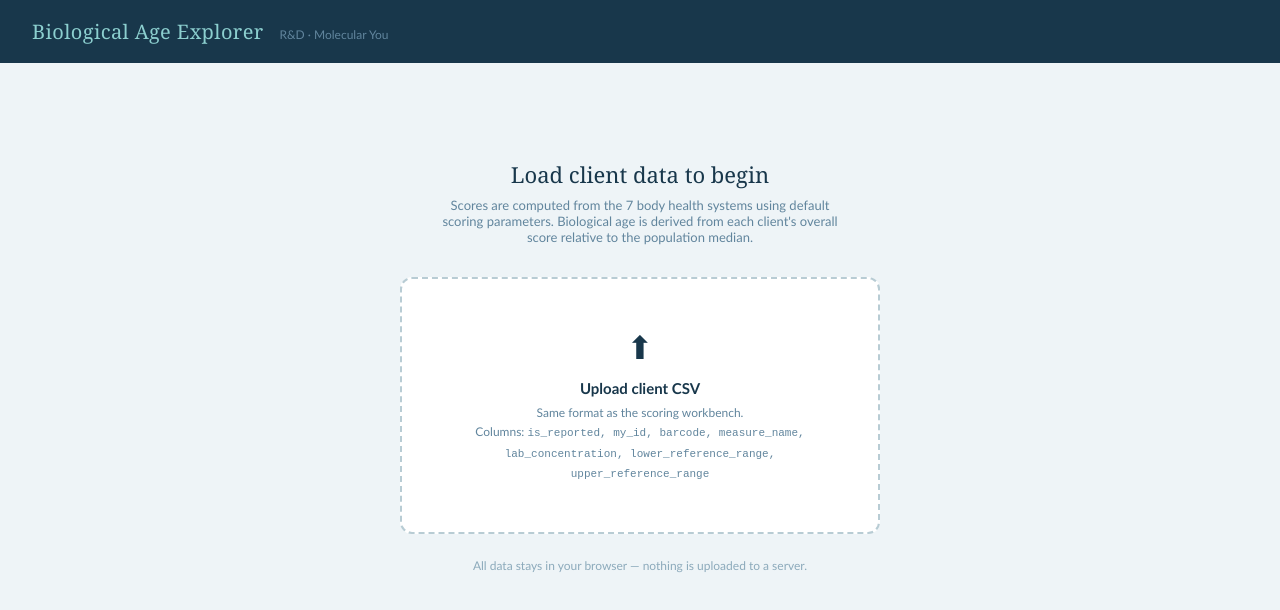
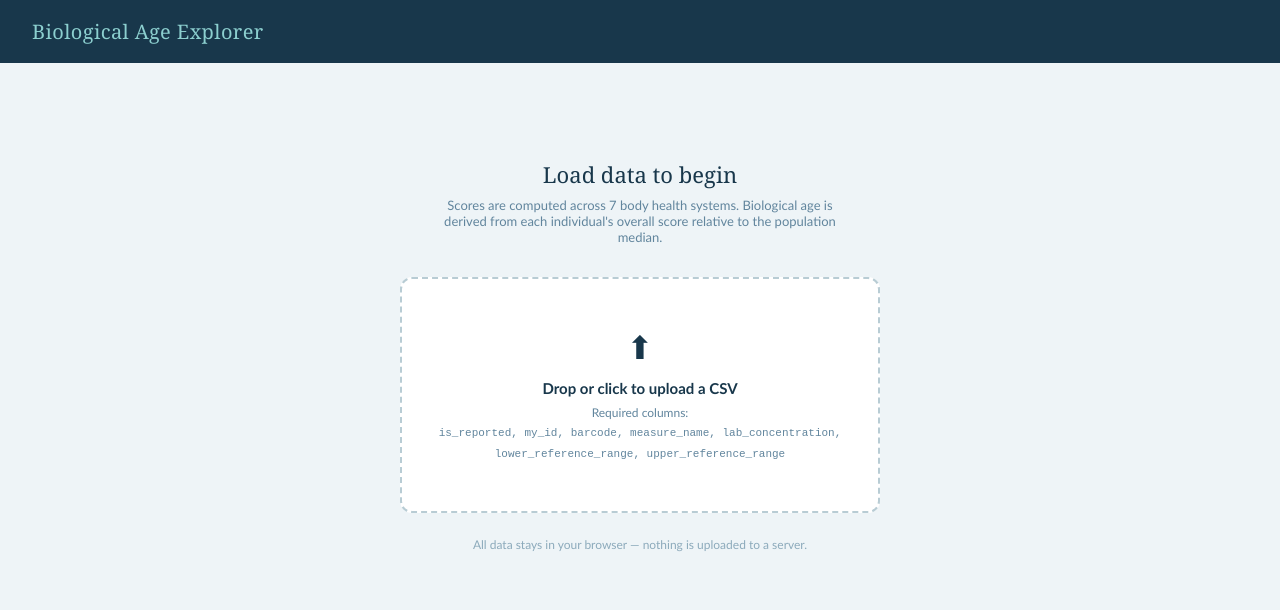
Before and after one commit to windyzn/bio-age-explorer, a React (Vite) app: page / in a window 1280 px wide. Shown: the top 610 px of the page. Built offline with nearby package versions, Linux system fonts and the light colour scheme.

Commit message:
Add GitHub Actions workflow for deployment and update UI text for clarity

```diff
--- a/src/App.jsx
+++ b/src/App.jsx
@@ -283,11 +283,11 @@ function UploadZone({ onFile }) {
         >
             <div style={{ fontSize: 32, marginBottom: 12 }}>⬆</div>
             <div style={{ fontSize: 15, fontWeight: 600, color: C.textPrimary, marginBottom: 6 }}>
-                Upload client CSV
+                Drop or click to upload a CSV
             </div>
             <div style={{ fontSize: 12, color: C.textMuted, lineHeight: 1.6 }}>
-                Same format as the scoring workbench.<br />
-                Columns: <code style={{ fontFamily: T.mono, fontSize: 11 }}>is_reported, my_id, barcode, measure_name, lab_concentration, lower_reference_range, upper_reference_range</code>
+                Required columns:<br />
+                <code style={{ fontFamily: T.mono, fontSize: 11 }}>is_reported, my_id, barcode, measure_name, lab_concentration, lower_reference_range, upper_reference_range</code>
             </div>
             <input ref={inputRef} type="file" accept=".csv" style={{ display: "none" }}
                 onChange={e => { const f = e.target.files[0]; if (f) onFile(f); }} />
@@ -345,11 +345,10 @@ export default function App() {
     return (
         <div style={{ minHeight: "100vh", background: "#EEF4F7" }}>
             {/* Header */}
-            <div style={{ background: C.navy, padding: "18px 32px", display: "flex", alignItems: "baseline", gap: 16 }}>
+            <div style={{ background: C.navy, padding: "18px 32px", display: "flex", alignItems: "center", gap: 16 }}>
                 <div style={{ fontFamily: T.display, fontSize: 20, color: C.teal, letterSpacing: "0.02em" }}>
                     Biological Age Explorer
                 </div>
-                <div style={{ fontSize: 12, color: C.steel }}>R&D · Molecular You</div>
                 {fileName && (
                     <div style={{ marginLeft: "auto", fontSize: 11, color: C.steel, fontFamily: T.mono }}>
                         {fileName}
@@ -362,11 +361,11 @@ export default function App() {
                     <div style={{ paddingTop: 64 }}>
                         <div style={{ textAlign: "center", marginBottom: 32 }}>
                             <div style={{ fontFamily: T.display, fontSize: 22, color: C.navy, marginBottom: 8 }}>
-                                Load client data to begin
+                                Load data to begin
                             </div>
                             <div style={{ fontSize: 13, color: C.textMuted, maxWidth: 420, margin: "0 auto" }}>
-                                Scores are computed from the 7 body health systems using default scoring parameters.
-                                Biological age is derived from each client's overall score relative to the population median.
+                                Scores are computed across 7 body health systems.
+                                Biological age is derived from each individual's overall score relative to the population median.
                             </div>
                         </div>
                         <UploadZone onFile={handleFile} />
--- a/vite.config.js
+++ b/vite.config.js
@@ -1,4 +1,7 @@
 import { defineConfig } from "vite";
 import react from "@vitejs/plugin-react";
 
-export default defineConfig({ plugins: [react()] });
+export default defineConfig({
+    plugins: [react()],
+    base: "./",
+});
```
